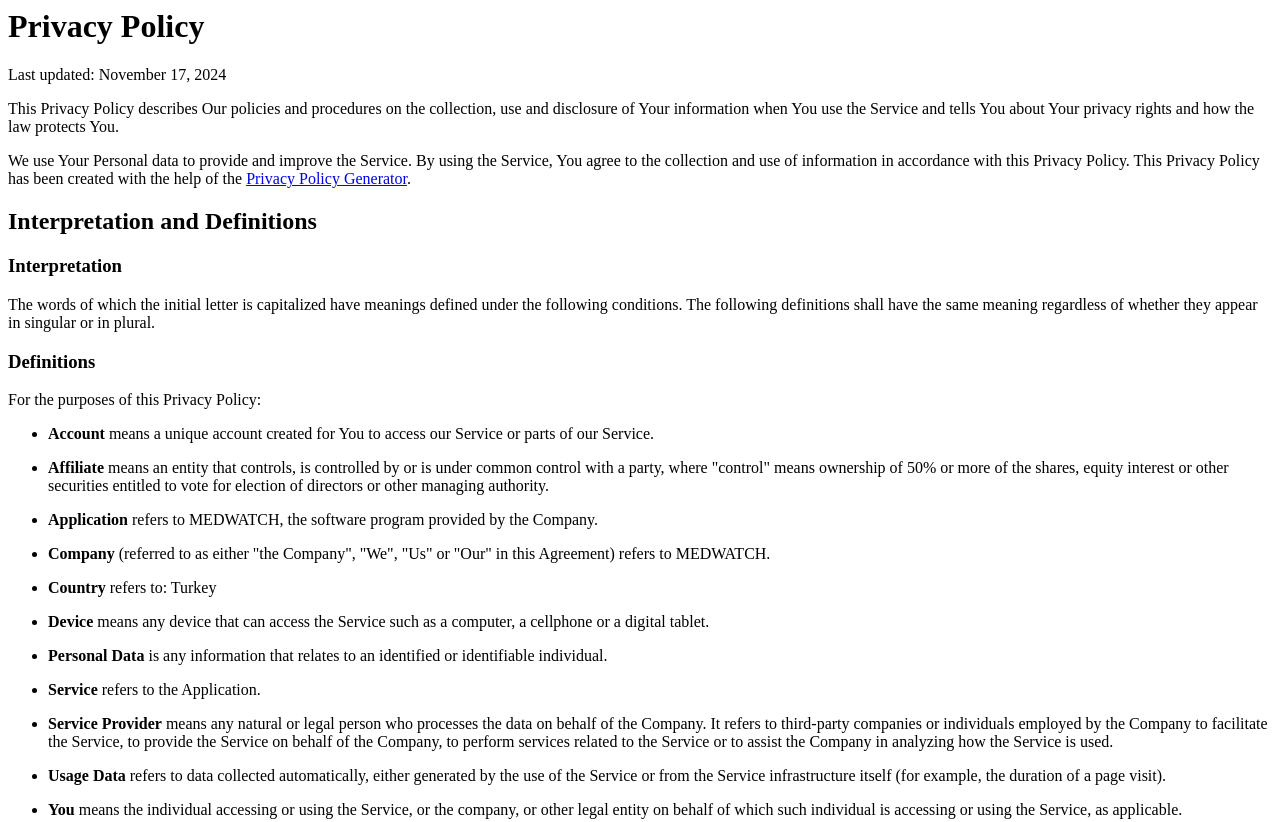
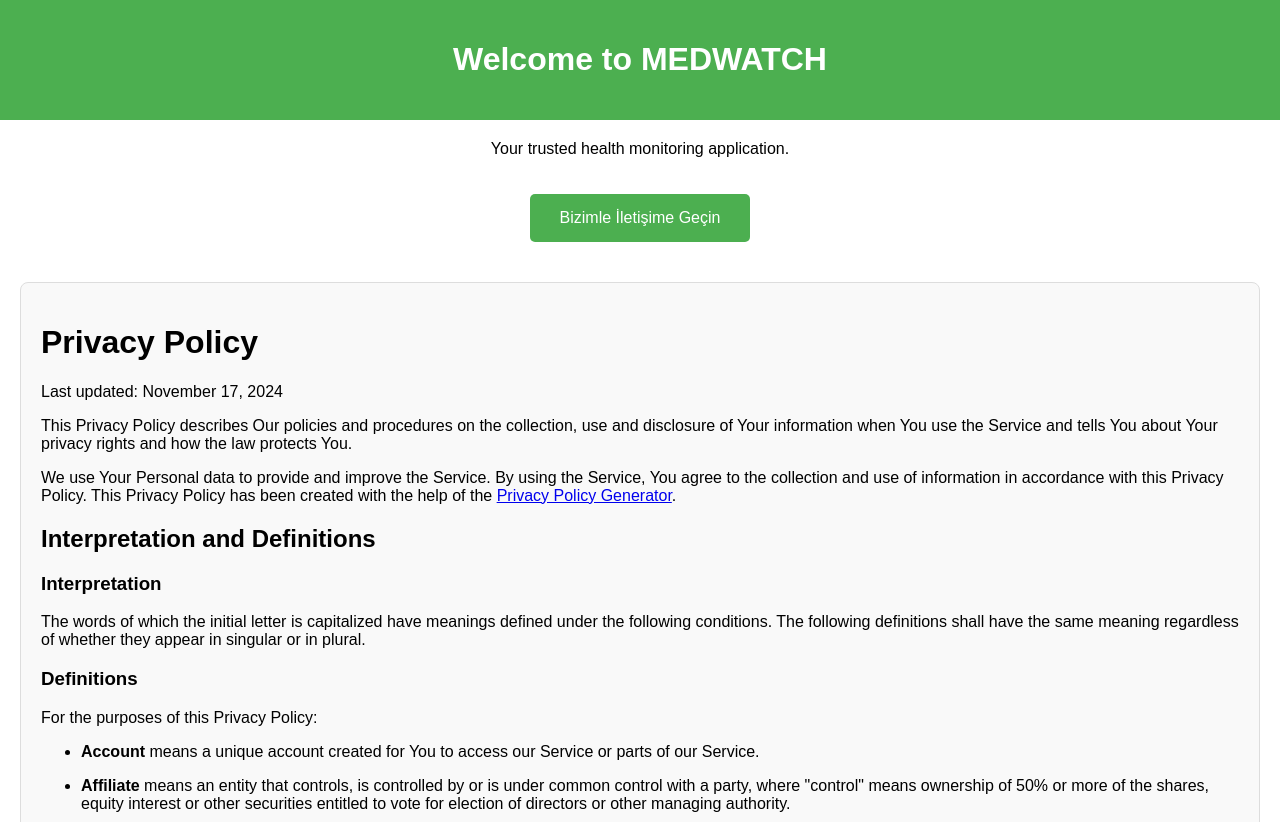
Before and after one commit to talhacosar29/medwatch, a plain HTML site: page index.html in a window 1280 px wide. Shown: the top 822 px of the page. Drawn offline with Linux system fonts and the light colour scheme.

Commit message:
Add files via upload

```diff
--- a/index.html
+++ b/index.html
@@ -1,4 +1,66 @@
-<h1>Privacy Policy</h1>
+<!DOCTYPE html>
+<html lang="en">
+<head>
+    <meta charset="UTF-8">
+    <meta name="viewport" content="width=device-width, initial-scale=1.0">
+    <title>MEDWATCH</title>
+    <style>
+        body {
+            font-family: Arial, sans-serif;
+            margin: 0;
+            padding: 0;
+        }
+        header {
+            background-color: #4CAF50;
+            color: white;
+            text-align: center;
+            padding: 20px 0;
+        }
+        .main-content {
+            text-align: center;
+            margin: 20px;
+        }
+        button {
+            background-color: #4CAF50;
+            color: white;
+            border: none;
+            padding: 15px 30px;
+            font-size: 16px;
+            cursor: pointer;
+            border-radius: 5px;
+            margin: 20px;
+        }
+        button:hover {
+            background-color: #45a049;
+        }
+        .privacy-policy {
+            margin: 20px;
+            padding: 20px;
+            background-color: #f9f9f9;
+            border: 1px solid #ddd;
+            border-radius: 8px;
+        }
+        .privacy-policy h1,
+        .privacy-policy h2,
+        .privacy-policy h3,
+        .privacy-policy p,
+        .privacy-policy ul {
+            text-align: left; /* Gizlilik sözleşmesini sola yasla */
+        }
+    </style>
+</head>
+<body>
+    <header>
+        <h1>Welcome to MEDWATCH</h1>
+    </header>
+    <main>
+        <div class="main-content">
+            <p>Your trusted health monitoring application.</p>
+            <button onclick="location.href='support.html'">Bizimle İletişime Geçin</button>
+        </div>
+
+        <div class="privacy-policy">
+            <h1>Privacy Policy</h1>
 <p>Last updated: November 17, 2024</p>
 <p>This Privacy Policy describes Our policies and procedures on the collection, use and disclosure of Your information when You use the Service and tells You about Your privacy rights and how the law protects You.</p>
 <p>We use Your Personal data to provide and improve the Service. By using the Service, You agree to the collection and use of information in accordance with this Privacy Policy. This Privacy Policy has been created with the help of the <a href="https://www.termsfeed.com/privacy-policy-generator/" target="_blank">Privacy Policy Generator</a>.</p>
@@ -152,3 +214,7 @@
 <ul>
 <li>By email: <a href="/cdn-cgi/l/email-protection" class="__cf_email__" data-cfemail="0773666b6f66646874667529353e47606a666e6b2964686a">[email&#160;protected]</a></li>
 </ul><script data-cfasync="false" src="/cdn-cgi/scripts/5c5dd728/cloudflare-static/email-decode.min.js"></script>
+        </div>
+    </main>
+</body>
+</html>
```
